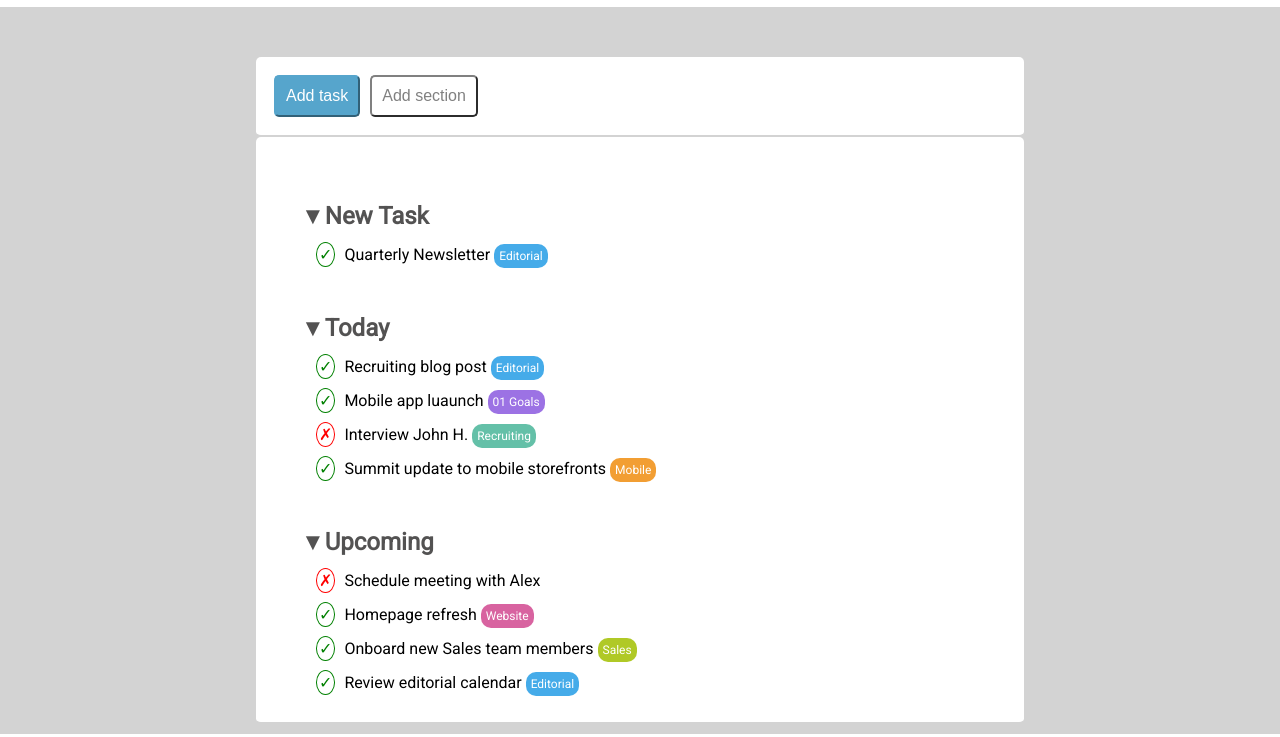
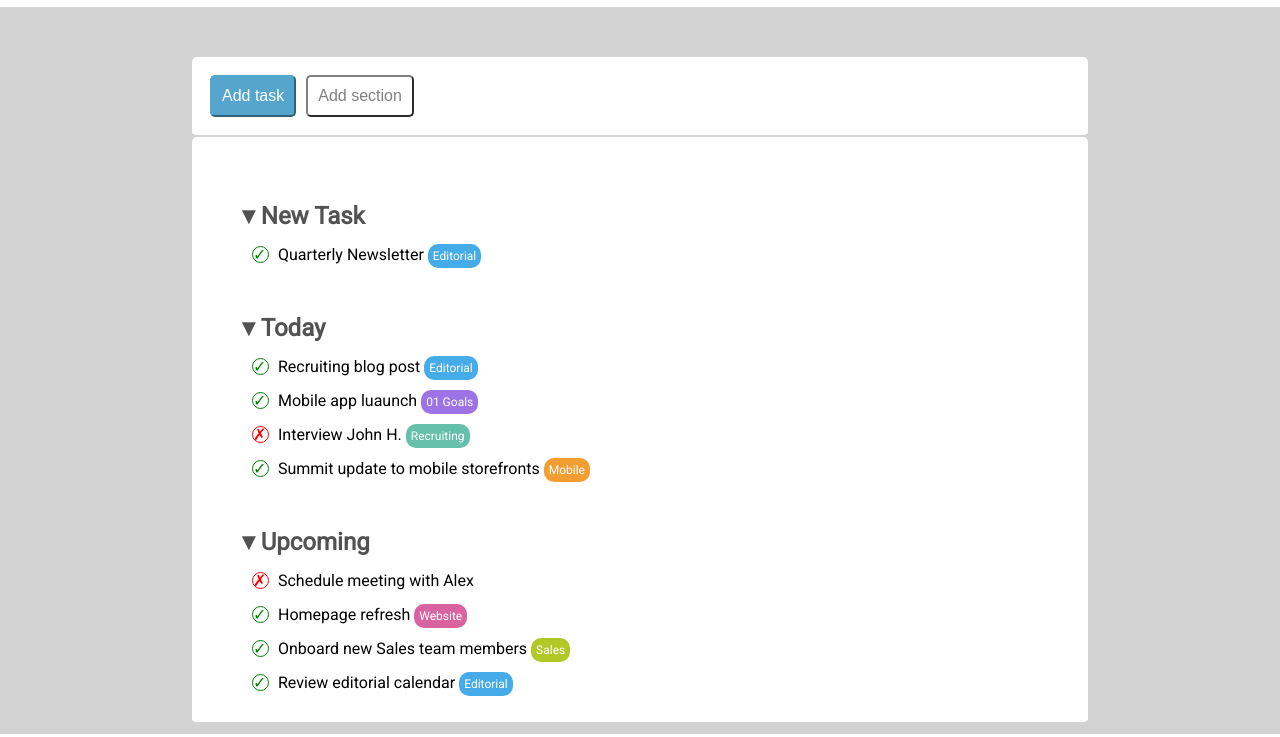
Before and after one commit to AriannaRuggirello/html-css-toboolist, a plain HTML site: page index.html in a window 1280 px wide. Shown: the part 63-800 px from the top of the page. Drawn offline with Linux system fonts and the light colour scheme.

Commit message:
correction in class

```diff
--- a/css/style.css
+++ b/css/style.css
@@ -16,7 +16,8 @@ body{
 
 main{
     background-color: white;
-    margin: 0 20%;
+    width:70%;
+    margin: 0 auto;
     border-radius: 5px;
     padding: 15px;
     border-bottom:2px solid lightgray ;
@@ -89,9 +90,11 @@ h2{
     content: '\2713';
     color: green;
     border: 1px solid green;
-    width: 20px;
+    display: inline-block;
+    width: 15px;
+    height:15px;
     border-radius: 50%;
-    padding: 2px;
+    line-height: 15px;
     margin-right: 5px;
 
 
@@ -103,11 +106,14 @@ h2{
     content: '\2717';
     color: red;
     border: 1px solid red;
-    width: 20px;
+    display: inline-block;
+    width: 15px;
+    height:15px;
     border-radius: 50%;
-    padding: 2px;
+    line-height: 15px;
     margin-right: 5px;
 }
+
 
 /*  general labels features */
 .space{
```
